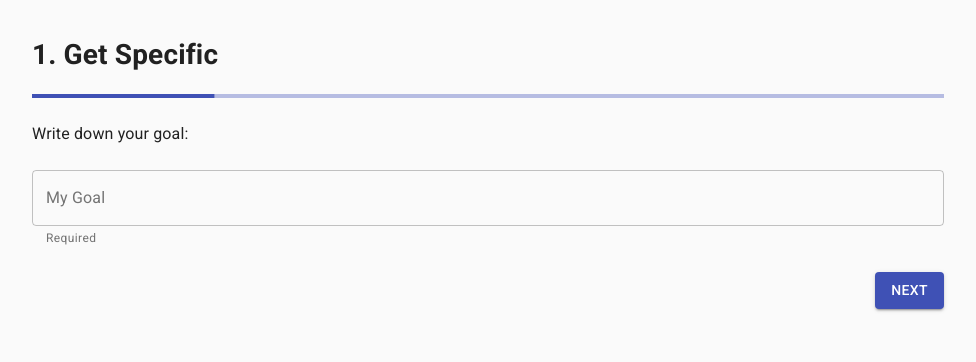
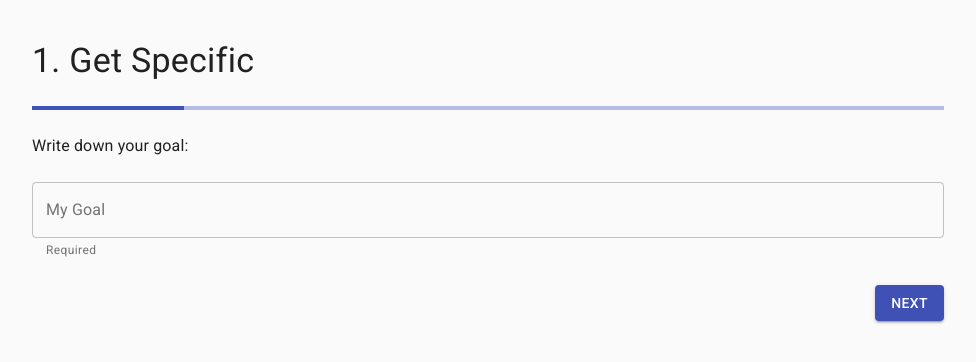
Before and after one commit to johnbede2000/stepzi, a React (Create React App) app: page / in a window 1280 px wide. Shown: the top 362 px of the page, without its empty margins (152-1128 px from the left). Built offline with nearby package versions, Linux system fonts and the light colour scheme.

Commit message:
made title dynamic and improved progress calc

```diff
--- a/src/components/ParentSpecific.js
+++ b/src/components/ParentSpecific.js
@@ -5,10 +5,11 @@ import Rewrite from './Rewrite';
 import TwoPos from './TwoPos';
 import Elaborate from './Elaborate';
 import WhatNext from './WhatNext';
-import { LinearProgress, Box } from '@material-ui/core';
+import { LinearProgress, Typography } from '@material-ui/core';
+import Vertical from './Vertical';
 
 const ParentSpecific = () => {
-  const [step, setStep] = React.useState(0);
+  const [step, setStep] = React.useState(1);
   const [values, setValues] = React.useState({
     goal: '',
     moment: '',
@@ -38,29 +39,39 @@ const ParentSpecific = () => {
     switch (step) {
       default:
         return <InitialGoal {...reusedProps} />;
-      case 1:
+      case 2:
         return <HowWillYouKnow {...reusedProps} />;
-      case 2:
+      case 3:
         return <Rewrite {...reusedProps} />;
-      case 3:
+      case 4:
         return <TwoPos {...reusedProps} />;
-      case 4:
+      case 5:
         return <Elaborate {...reusedProps} />;
-      case 5:
+      case 6:
         return <WhatNext {...reusedProps} />;
     }
   };
 
-  const progressValue = () => {
-    return (step / 5) * 100 + 20;
+  const renderTitle = (step) => {
+    if (step < 4) {
+      return '1. Get Specific';
+    } else if (step > 3 && step < 6) {
+      return '2. Mental Contrasting';
+    } else if (step > 5) {
+      return '3. If-Then Planning';
+    }
+  };
+
+  const progressValue = (tot) => {
+    return (step / tot) * 100;
   };
 
   return (
-    <Box pb={2}>
-      <h1>1. Get Specific</h1>
-      <LinearProgress variant="determinate" value={progressValue()} />
+    <Vertical>
+      <Typography variant="h4">{renderTitle(step)}</Typography>
+      <LinearProgress variant="determinate" value={progressValue(6)} />
       {renderSwitch(step)}
-    </Box>
+    </Vertical>
   );
 };
 
```
